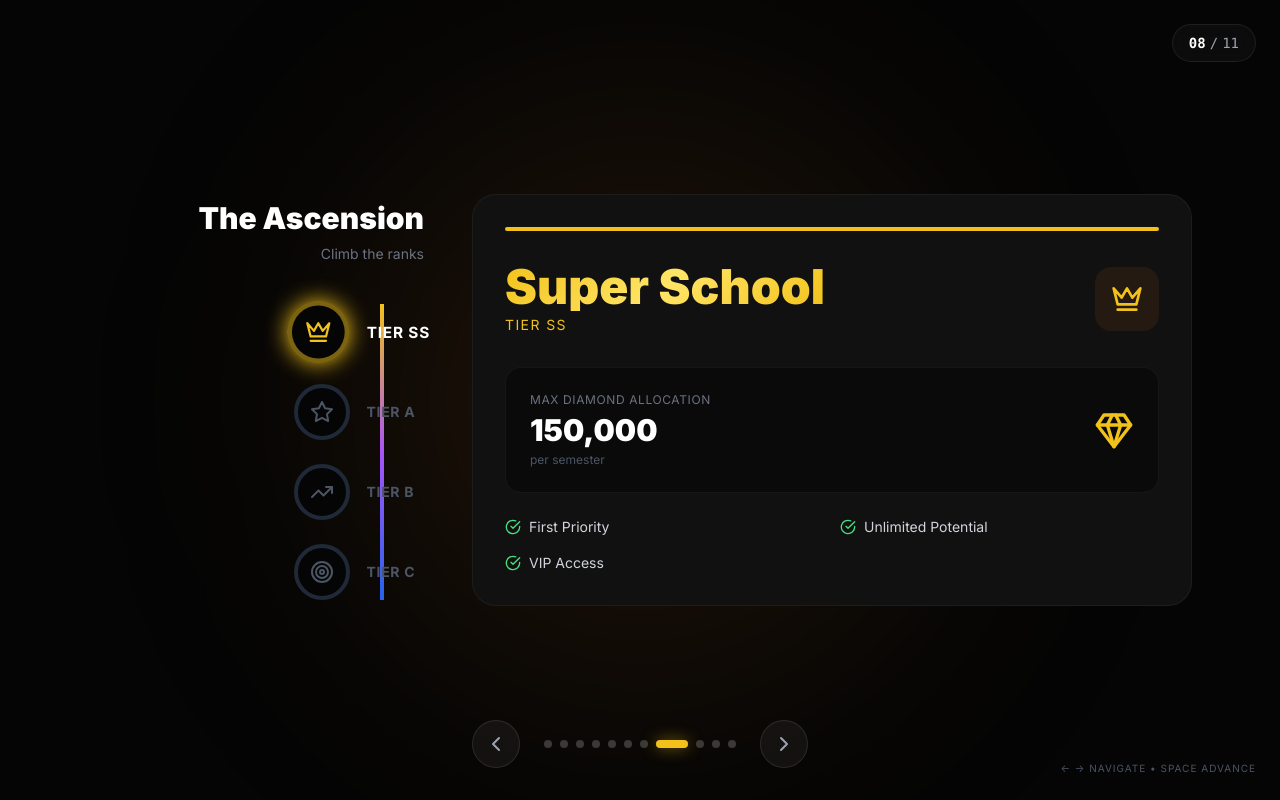
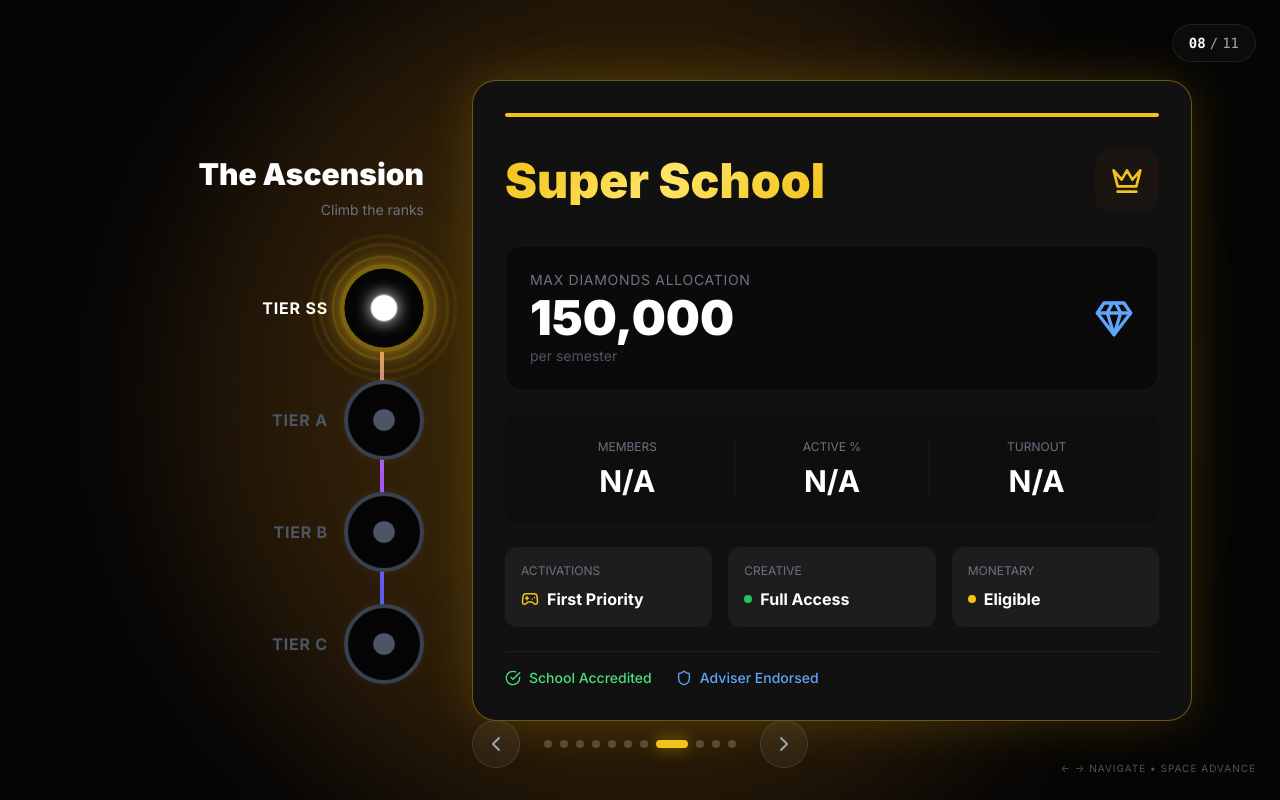
Before and after one commit to Aedwon/msl-network-deck, a React (Vite) app: page / in a window 1280 px wide. Both pictures are taken after a click on the button 684 px from the left and 744 px from the top of the page. Built offline with nearby package versions, Linux system fonts and the light colour scheme.

Commit message:
Refine TiersSlide: concentric circle nodes with pulse effects, removed icons, fixed alignment and redundancy

```diff
--- a/src/slides/TiersSlide.tsx
+++ b/src/slides/TiersSlide.tsx
@@ -1,5 +1,5 @@
 import React, { useState } from 'react';
-import { Crown, Star, TrendingUp, Target, Gem, CheckCircle, Lock } from 'lucide-react';
+import { Crown, Star, TrendingUp, Target, Gem, CheckCircle, Shield, Gamepad2 } from 'lucide-react';
 
 interface SlideProps {
     isActive: boolean;
@@ -8,115 +8,175 @@ interface SlideProps {
 const TIERS = [
     {
         id: 'tier-c',
+        name: 'Tier C',
         label: 'Tier C',
-        name: 'Starter',
         color: 'text-gray-400',
-        borderColor: 'border-gray-600',
-        bg: 'bg-gray-800/30',
+        borderColor: 'border-white/10',
+        bg: 'bg-white/5',
         diamonds: '50,000',
-        perks: ['Basic Activations', 'Community Access'],
-        locked: ['Monetary Sponsorship', 'Creative Space'],
-        icon: Target,
+        reqs: { turnouts: '40+', members: '< 100', participation: '≤ 5%' },
+        compliance: { accreditation: false, endorsement: false },
+        perks: { activations: 'Low', creative: 'N/A', monetary: { label: 'Locked', footnote: '* Ascend to Tier B to unlock', isActive: false } },
+        pulsePattern: { count: 0, interval: 0 },
+        icon: Target
     },
     {
         id: 'tier-b',
+        name: 'Tier B',
         label: 'Tier B',
-        name: 'Rising',
         color: 'text-blue-400',
-        borderColor: 'border-blue-500/50',
-        bg: 'bg-blue-900/20',
+        borderColor: 'border-blue-500/30',
+        bg: 'bg-blue-900/10',
         diamonds: '70,000',
-        perks: ['Moderate Activations', 'Limited Monetary', 'Basic Creative'],
-        locked: [],
-        icon: TrendingUp,
+        reqs: { turnouts: '80+', members: '100+', participation: '5%+' },
+        compliance: { accreditation: false, endorsement: false },
+        perks: { activations: 'Moderate', creative: 'Basic Access', monetary: { label: 'Limited', footnote: '* First come, first served', isActive: true, dotColor: 'bg-yellow-500 shadow-[0_0_10px_yellow]' } },
+        pulsePattern: { count: 1, interval: 0 },
+        icon: TrendingUp
     },
     {
         id: 'tier-a',
+        name: 'Tier A',
         label: 'Tier A',
-        name: 'Established',
         color: 'text-purple-400',
-        borderColor: 'border-purple-500/50',
-        bg: 'bg-purple-900/20',
+        borderColor: 'border-purple-500/30',
+        bg: 'bg-purple-900/10',
         diamonds: '100,000',
-        perks: ['High Priority', 'Full Monetary', 'Full Creative'],
-        locked: [],
-        icon: Star,
+        reqs: { turnouts: '120+', members: '250+', participation: '15%+' },
+        compliance: { accreditation: true, endorsement: true },
+        perks: { activations: 'High', creative: 'Full Access', monetary: { label: 'Eligible', footnote: null, isActive: true, dotColor: 'bg-green-500 shadow-[0_0_10px_lime]' } },
+        pulsePattern: { count: 2, interval: 300 },
+        icon: Star
     },
     {
         id: 'tier-ss',
+        name: 'Super School',
         label: 'Tier SS',
-        name: 'Super School',
         color: 'text-msl-gold',
         borderColor: 'border-msl-gold/50',
-        bg: 'bg-yellow-900/20',
+        bg: 'bg-yellow-900/10',
         diamonds: '150,000',
-        perks: ['First Priority', 'Unlimited Potential', 'VIP Access'],
-        locked: [],
+        reqs: { turnouts: 'N/A', members: 'N/A', participation: 'N/A' },
+        compliance: { accreditation: true, endorsement: true },
+        perks: { activations: 'First Priority', creative: 'Full Access', monetary: { label: 'Eligible', footnote: null, isActive: true, dotColor: 'bg-msl-gold shadow-[0_0_10px_orange]' } },
         isSpecial: true,
-        icon: Crown,
-    },
+        pulsePattern: { count: 3, interval: 200 },
+        icon: Crown
+    }
 ];
 
 const TiersSlide: React.FC<SlideProps> = ({ isActive }) => {
     const [activeTier, setActiveTier] = useState(TIERS[3]); // Default to SS
 
+    // Helper for progressive background effects
+    const getBackgroundFX = () => {
+        switch (activeTier.id) {
+            case 'tier-c': // Minimal
+                return (
+                    <div className="absolute top-1/2 left-1/2 -translate-x-1/2 -translate-y-1/2 w-[600px] h-[600px] rounded-full blur-[120px] bg-white/5 transition-all duration-1000" />
+                );
+            case 'tier-b': // Tech Blue
+                return (
+                    <>
+                        <div className="absolute top-1/2 left-1/2 -translate-x-1/2 -translate-y-1/2 w-[700px] h-[700px] rounded-full blur-[100px] bg-blue-900/20 transition-all duration-1000" />
+                        <div className="absolute top-1/2 left-3/4 w-[300px] h-[300px] rounded-full blur-[80px] bg-cyan-900/20 opacity-50" />
+                    </>
+                );
+            case 'tier-a': // Cosmic Purple
+                return (
+                    <>
+                        <div className="absolute top-1/2 left-1/2 -translate-x-1/2 -translate-y-1/2 w-[800px] h-[800px] rounded-full blur-[100px] bg-purple-900/20 transition-all duration-1000" />
+                        <div className="absolute top-1/3 left-1/3 w-[200px] h-[200px] rounded-full blur-[60px] bg-fuchsia-900/30 opacity-50" />
+                    </>
+                );
+            case 'tier-ss': // Legendary Gold
+            default:
+                return (
+                    <>
+                        <div className="absolute top-1/2 left-1/2 -translate-x-1/2 -translate-y-1/2 w-[900px] h-[900px] rounded-full blur-[90px] bg-yellow-900/30 transition-all duration-1000" />
+                        {/* God Rays / Intense Glow */}
+                        <div className="absolute inset-0 bg-gradient-radial from-amber-500/10 to-transparent opacity-50" />
+                        <div className="absolute top-0 right-0 w-full h-full bg-[radial-gradient(circle_at_50%_50%,rgba(255,215,0,0.1),transparent_70%)]" />
+                    </>
+                );
+        }
+    };
+
+    // Helper for card border intensity
+    const getCardGlow = () => {
+        if (activeTier.id === 'tier-ss') return 'border-msl-gold/40 shadow-[0_0_50px_rgba(234,179,8,0.2)]';
+        if (activeTier.id === 'tier-a') return 'border-purple-500/30 shadow-[0_0_30px_rgba(168,85,247,0.15)]';
+        if (activeTier.id === 'tier-b') return 'border-blue-500/20 shadow-[0_0_20px_rgba(59,130,246,0.1)]';
+        return 'border-white/5';
+    };
+
     return (
         <div className="relative w-full h-full flex items-center justify-center overflow-hidden bg-msl-black">
-            {/* Dynamic Background */}
-            <div
-                className={`absolute inset-0 transition-opacity duration-1000 ${activeTier.isSpecial ? 'opacity-100' : 'opacity-30'}`}
-            >
-                <div className={`absolute top-1/2 left-1/2 -translate-x-1/2 -translate-y-1/2 w-[600px] h-[600px] rounded-full blur-[120px] ${activeTier.bg}`} />
+            {/* Dynamic Background Layer */}
+            <div className="absolute inset-0 transition-opacity duration-1000">
+                {getBackgroundFX()}
             </div>
             <div className="absolute inset-0 bg-grid-pattern opacity-20" />
 
             <div className="relative z-10 max-w-6xl mx-auto px-6 w-full">
                 <div className="grid lg:grid-cols-12 gap-12 items-center">
                     {/* Left - Tier Ladder */}
-                    <div className="lg:col-span-4 flex flex-col items-center lg:items-end gap-6 relative">
+                    <div className="lg:col-span-4 flex flex-col items-center lg:items-end gap-12 relative min-h-[500px] justify-start pt-10">
                         {/* Header */}
-                        <div className={`text-center lg:text-right mb-4 transition-all duration-700 ${isActive ? 'opacity-100 translate-y-0' : 'opacity-0 translate-y-4'}`}>
+                        <div className={`text-center lg:text-right transition-all duration-700 ${isActive ? 'opacity-100 translate-y-0' : 'opacity-0 translate-y-4'}`}>
                             <h2 className="text-3xl font-black text-white mb-2">The Ascension</h2>
                             <p className="text-gray-500 text-sm">Climb the ranks</p>
                         </div>
 
-                        {/* Tier Nodes */}
-                        <div className="flex lg:flex-col-reverse gap-4 lg:gap-6 relative">
-                            {/* Connecting Line */}
-                            <div className="absolute left-7 lg:left-auto lg:right-10 top-1/2 lg:top-0 h-1 lg:h-full w-[calc(100%-56px)] lg:w-1 bg-gray-800 -translate-y-1/2 lg:translate-y-0 rounded-full">
+                        {/* Tier Nodes Container */}
+                        <div className="flex lg:flex-col-reverse gap-4 lg:gap-8 relative items-center">
+                            {/* Connecting Line - Fixed to reach centers */}
+                            <div className="absolute left-7 lg:left-auto lg:right-10 top-1/2 lg:top-4 lg:bottom-4 h-1 lg:h-auto w-[calc(100%-56px)] lg:w-1 bg-gray-800 -translate-y-1/2 lg:translate-y-0 rounded-full overflow-hidden">
                                 <div
                                     className="absolute left-0 lg:left-0 bottom-0 lg:bottom-0 h-full lg:h-auto w-0 lg:w-full bg-gradient-to-r lg:bg-gradient-to-t from-blue-600 via-purple-500 to-msl-gold transition-all duration-700"
                                     style={{
-                                        width: `${(TIERS.findIndex(t => t.id === activeTier.id) / (TIERS.length - 1)) * 100}%`,
                                         height: `${(TIERS.findIndex(t => t.id === activeTier.id) / (TIERS.length - 1)) * 100}%`
                                     }}
                                 />
                             </div>
 
-                            {TIERS.map((tier) => {
-                                const isActive = activeTier.id === tier.id;
-                                const Icon = tier.icon;
+                            {TIERS.map((tier, index) => {
+                                const isSelected = activeTier.id === tier.id;
+                                const activeIndex = TIERS.findIndex(t => t.id === activeTier.id);
+                                const isPassed = index <= activeIndex;
 
                                 return (
                                     <button
                                         key={tier.id}
                                         onClick={() => setActiveTier(tier)}
-                                        className={`relative z-10 flex items-center gap-4 group transition-all duration-300 ${isActive ? 'scale-110' : 'hover:scale-105'
-                                            }`}
+                                        className="relative z-10 flex items-center gap-4 group transition-all duration-300"
                                     >
-                                        {/* Node */}
-                                        <div className={`w-14 h-14 rounded-full border-4 flex items-center justify-center transition-all duration-500 bg-msl-black ${isActive
-                                            ? `${tier.borderColor} shadow-[0_0_20px_currentColor]`
-                                            : 'border-gray-800 hover:border-gray-600'
-                                            } ${isActive ? tier.color : 'text-gray-600'}`}>
-                                            <Icon size={24} />
-                                        </div>
-
-                                        {/* Label */}
-                                        <span className={`hidden lg:block text-sm font-bold uppercase tracking-wider transition-all duration-300 ${isActive ? 'text-white' : 'text-gray-600 group-hover:text-gray-400'
+                                        {/* Label (Left side for desktop) */}
+                                        <span className={`hidden lg:block text-base font-bold uppercase tracking-wider transition-all duration-300 w-24 text-right ${isSelected ? 'text-white' : 'text-gray-600 group-hover:text-gray-400'
                                             }`}>
                                             {tier.label}
                                         </span>
+
+                                        {/* Node */}
+                                        <div className={`w-14 h-14 lg:w-20 lg:h-20 rounded-full border-4 flex items-center justify-center transition-all duration-500 bg-msl-black relative ${isSelected
+                                            ? `${tier.borderColor} shadow-[0_0_30px_-5px_currentColor] scale-110`
+                                            : isPassed ? 'border-gray-700 text-gray-500 shadow-[0_0_15px_-5px_rgba(255,255,255,0.1)]' : 'border-gray-800 text-gray-700 hover:border-gray-600 hover:text-gray-500 hover:scale-105'
+                                            } ${isSelected ? tier.color : ''}`}>
+
+                                            {/* Rhythmic Pulse Effect */}
+                                            {isSelected && tier.pulsePattern && tier.pulsePattern.count > 0 && [...Array(tier.pulsePattern.count)].map((_, i) => (
+                                                <div
+                                                    key={i}
+                                                    className={`absolute -inset-1 rounded-full border-2 ${tier.borderColor} opacity-40 animate-[ping_2s_cubic-bezier(0,0,0.2,1)_infinite]`}
+                                                    style={{ animationDelay: `${i * tier.pulsePattern.interval}ms` }}
+                                                ></div>
+                                            ))}
+
+                                            {/* Inner Circle */}
+                                            <div className={`w-4 h-4 lg:w-6 lg:h-6 rounded-full transition-all duration-500
+                                                ${isSelected ? 'bg-white shadow-[0_0_15px_white] scale-100' : isPassed ? 'bg-gray-600 scale-90' : 'bg-gray-800 scale-75'}
+                                            `}></div>
+                                        </div>
                                     </button>
                                 );
                             })}
@@ -125,7 +185,7 @@ const TiersSlide: React.FC<SlideProps> = ({ isActive }) => {
 
                     {/* Right - Tier Details */}
                     <div className="lg:col-span-8">
-                        <div className={`bg-msl-card border border-white/5 rounded-3xl p-8 transition-all duration-500 ${isActive ? 'opacity-100 translate-y-0' : 'opacity-0 translate-y-8'
+                        <div className={`bg-msl-card border rounded-3xl p-8 transition-all duration-500 ${getCardGlow()} ${isActive ? 'opacity-100 translate-y-0' : 'opacity-0 translate-y-8'
                             }`}>
                             {/* Header Bar */}
                             <div className={`h-1 w-full rounded-full mb-8 ${activeTier.color.replace('text-', 'bg-')}`} />
@@ -136,9 +196,6 @@ const TiersSlide: React.FC<SlideProps> = ({ isActive }) => {
                                     <h3 className={`text-4xl md:text-5xl font-black ${activeTier.isSpecial ? 'gradient-text-gold' : 'text-white'}`}>
                                         {activeTier.name}
                                     </h3>
-                                    <p className={`text-sm ${activeTier.color} uppercase tracking-widest mt-1`}>
-                                        {activeTier.label}
-                                    </p>
                                 </div>
                                 <div className={`w-16 h-16 rounded-2xl ${activeTier.bg} flex items-center justify-center ${activeTier.color}`}>
                                     <activeTier.icon size={32} />
@@ -149,28 +206,67 @@ const TiersSlide: React.FC<SlideProps> = ({ isActive }) => {
                             <div className="bg-black/40 border border-white/5 rounded-2xl p-6 mb-6">
                                 <div className="flex items-center justify-between">
                                     <div>
-                                        <p className="text-xs text-gray-500 uppercase tracking-wider mb-1">Max Diamond Allocation</p>
-                                        <p className="text-3xl font-black text-white">{activeTier.diamonds}</p>
-                                        <p className="text-xs text-gray-600 mt-1">per semester</p>
+                                        <p className="text-sm text-gray-500 uppercase tracking-wider mb-1">Max Diamonds Allocation</p>
+                                        <p className="text-4xl md:text-5xl font-black text-white">{activeTier.diamonds}</p>
+                                        <p className="text-sm text-gray-600 mt-1">per semester</p>
                                     </div>
-                                    <Gem size={40} className={activeTier.color} />
+                                    {/* Fixed: Use consistent text-blue-400 for Diamond icon */}
+                                    <Gem size={40} className="text-blue-400" />
                                 </div>
                             </div>
 
-                            {/* Perks Grid */}
-                            <div className="grid grid-cols-2 gap-4">
-                                {activeTier.perks.map((perk, i) => (
-                                    <div key={i} className="flex items-center gap-2 text-sm text-gray-300">
-                                        <CheckCircle size={16} className="text-green-400" />
-                                        {perk}
+                            {/* Requirements & Perks Grid */}
+                            <div className="grid gap-6">
+                                {/* Requirements */}
+                                <div className="grid grid-cols-3 gap-2 bg-black/20 rounded-xl p-6">
+                                    <div className="text-center">
+                                        <p className="text-xs text-gray-500 uppercase mb-2">Members</p>
+                                        <p className="text-3xl font-bold text-white">{activeTier.reqs.members}</p>
                                     </div>
-                                ))}
-                                {activeTier.locked.map((item, i) => (
-                                    <div key={i} className="flex items-center gap-2 text-sm text-gray-600">
-                                        <Lock size={16} />
-                                        {item}
+                                    <div className="text-center border-x border-white/5">
+                                        <p className="text-xs text-gray-500 uppercase mb-2">Active %</p>
+                                        <p className="text-3xl font-bold text-white">{activeTier.reqs.participation}</p>
                                     </div>
-                                ))}
+                                    <div className="text-center">
+                                        <p className="text-xs text-gray-500 uppercase mb-2">Turnout</p>
+                                        <p className="text-3xl font-bold text-white">{activeTier.reqs.turnouts}</p>
+                                    </div>
+                                </div>
+
+                                {/* Perks */}
+                                <div className="grid grid-cols-2 lg:grid-cols-3 gap-4">
+                                    <div className="bg-white/5 rounded-xl p-4">
+                                        <p className="text-xs text-gray-500 uppercase mb-2">Activations</p>
+                                        <div className="flex items-center gap-2">
+                                            <Gamepad2 size={18} className={activeTier.color} />
+                                            <span className="font-bold text-base text-white">{activeTier.perks.activations}</span>
+                                        </div>
+                                    </div>
+                                    <div className="bg-white/5 rounded-xl p-4">
+                                        <p className="text-xs text-gray-500 uppercase mb-2">Creative</p>
+                                        <div className="flex items-center gap-2">
+                                            <div className={`w-2 h-2 rounded-full ${activeTier.perks.creative.includes('Full') ? 'bg-green-500' : 'bg-blue-500'}`} />
+                                            <span className="font-bold text-base text-white">{activeTier.perks.creative}</span>
+                                        </div>
+                                    </div>
+                                    <div className="bg-white/5 rounded-xl p-4">
+                                        <p className="text-xs text-gray-500 uppercase mb-2">Monetary</p>
+                                        <div className="flex items-center gap-2">
+                                            <div className={`w-2 h-2 rounded-full ${activeTier.perks.monetary.isActive ? activeTier.perks.monetary.dotColor?.split(' ')[0] : 'bg-gray-600'}`} />
+                                            <span className="font-bold text-base text-white">{activeTier.perks.monetary.label}</span>
+                                        </div>
+                                    </div>
+                                </div>
+
+                                {/* Compliance Footer */}
+                                <div className="flex gap-6 pt-4 border-t border-white/5">
+                                    <div className={`flex items-center gap-2 text-sm font-medium ${activeTier.compliance.accreditation ? 'text-green-400' : 'text-gray-600'}`}>
+                                        <CheckCircle size={16} /> School Accredited
+                                    </div>
+                                    <div className={`flex items-center gap-2 text-sm font-medium ${activeTier.compliance.endorsement ? 'text-blue-400' : 'text-gray-600'}`}>
+                                        <Shield size={16} /> Adviser Endorsed
+                                    </div>
+                                </div>
                             </div>
                         </div>
                     </div>
```
